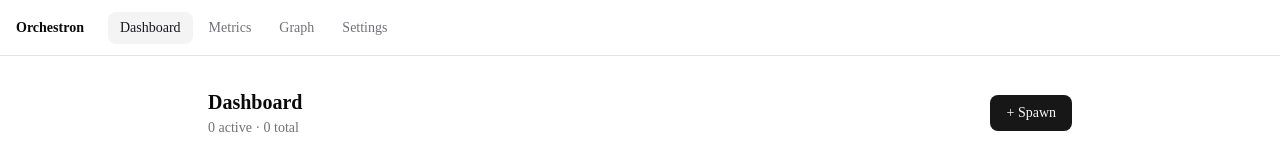
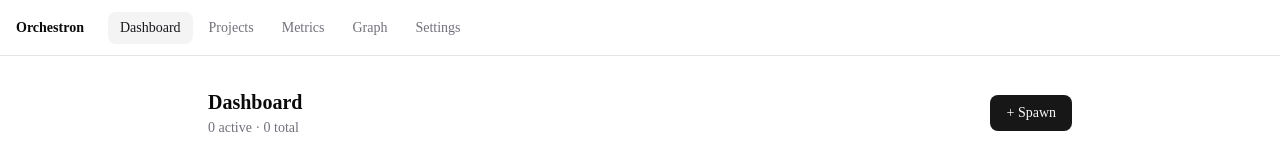
Before and after one commit to adinovri/agent-hq-orchestron, a Next.js app in the folder apps/web/: page /dashboard in a window 1280 px wide. Shown: the top 160 px of the page. Built offline with nearby package versions, Linux system fonts and the light colour scheme; no server answers.

Commit message:
fix(web): NavBar add Projects link + fix Settings href (was /pair, now /settings)

```diff
--- a/apps/web/components/NavBar.tsx
+++ b/apps/web/components/NavBar.tsx
@@ -6,9 +6,10 @@ import { useEffect, useState } from 'react'
 
 const NAV_LINKS = [
   { href: '/dashboard', label: 'Dashboard' },
+  { href: '/projects', label: 'Projects' },
   { href: '/metrics', label: 'Metrics' },
   { href: '/graph', label: 'Graph' },
-  { href: '/pair', label: 'Settings' },
+  { href: '/settings', label: 'Settings' },
 ]
 
 export function NavBar() {
```
